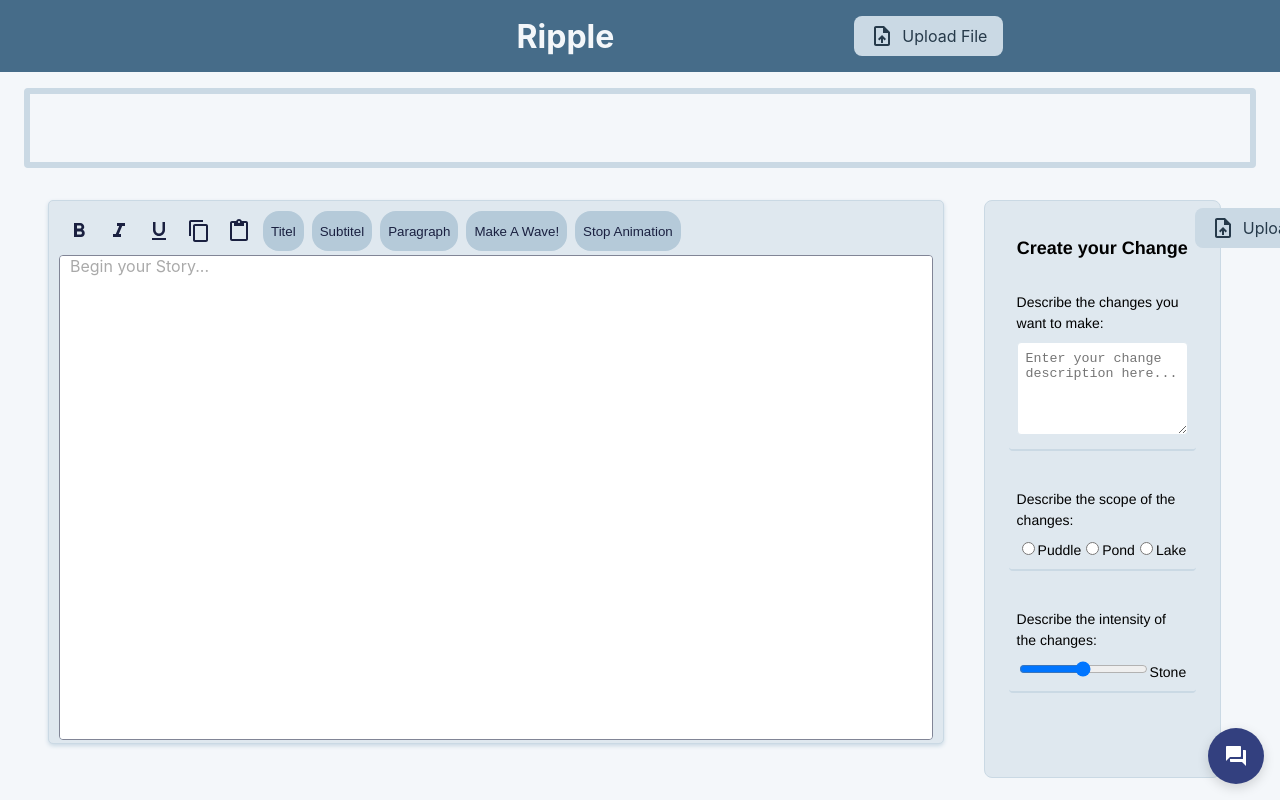
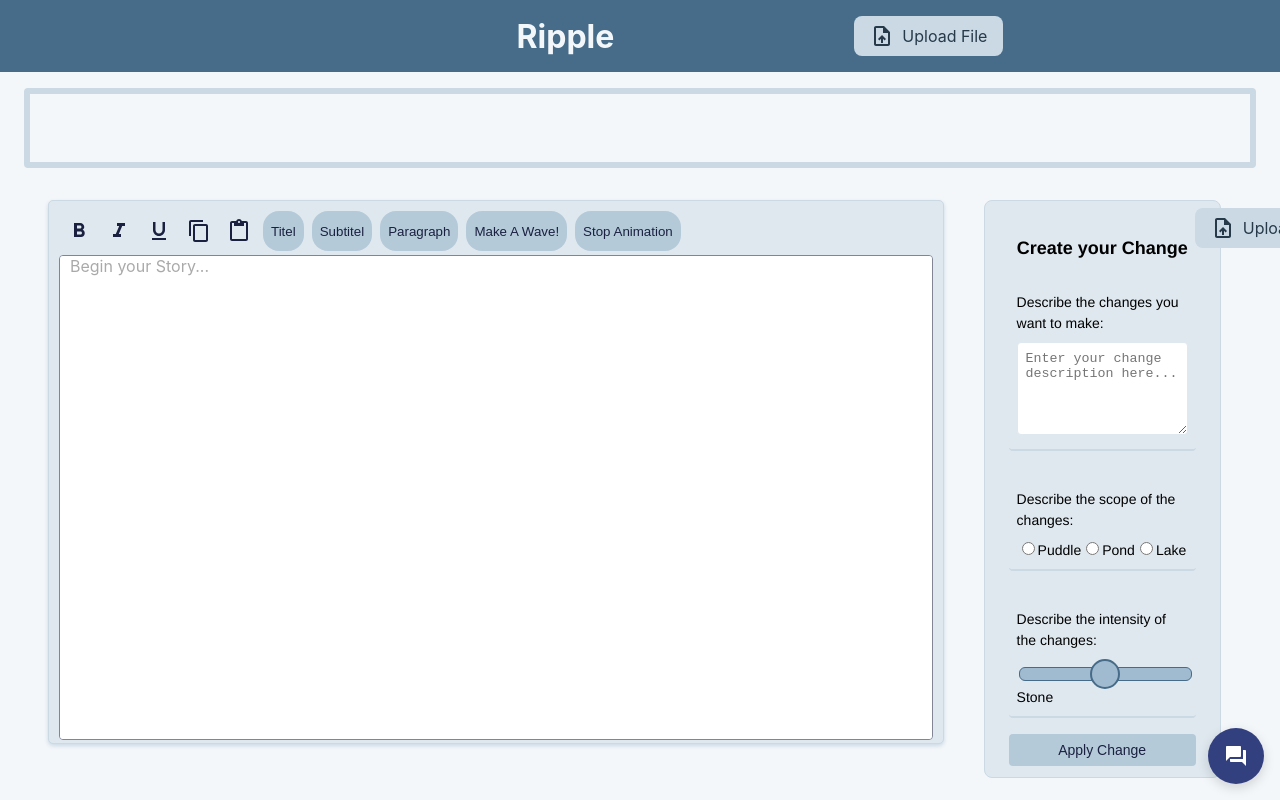
Before and after one commit to EmlMeml/thesis-project, a React (Create React App) app: page / in a window 1280 px wide. Shown: the top 800 px of the page. Built offline with nearby package versions, Linux system fonts and the light colour scheme.

Commit message:
form design

```diff
--- a/src/css/form.css
+++ b/src/css/form.css
@@ -54,7 +54,62 @@
     margin-bottom: 16px;
 }
 
+#change-intensity{
+    width: 100%;
+    margin-top: 8px;
+    cursor: pointer;
+}
+
+input[type=range]:focus {
+    outline: none;
+    border: 1px solid #263a4a;
+}
+
+input[type=range] {
+	appearance: none;
+	width: 100%;
+	border-radius: 6px;
+	height: 12px;
+	border: 1px solid #466c89;
+	background-color: #a0bacf;
+}
+
+input[type='range']::-webkit-slider-thumb {
+	appearance: none;
+	background-color: #a0bacf;
+	border: 2px solid #466c89;
+	width: 30px;
+	height: 30px;
+	border-radius: 15px;
+	cursor: pointer;
+}
+
+input[type=range]::-moz-range-thumb {
+  background: #a0bacf;
+  border: 2px solid #466c89;
+  width: 30px;
+  height: 30px;
+  border-radius: 15px;
+  cursor: pointer;
+}
+
+
 #change-visualize-container {
     margin-top: 16px;
     text-align: center;
 }
+
+#change-submit {
+    background-color: #b5cad9;
+    color: #1a2040;
+    border: none;
+    border-radius: 4px;
+    padding: 8px 16px;
+    font-size: 14px;
+    cursor: pointer;
+    width: 100%;
+}
+
+#change-submit:hover {
+    background-color: #8babc4;
+}
--- a/src/custom/ChangeCreator.tsx
+++ b/src/custom/ChangeCreator.tsx
@@ -35,11 +35,13 @@ export const ChangeCreator = () => {
                 value={intensityIndex}
                 onChange={(e) => setIntensityIndex(Number(e.target.value))}
             />
+            <br></br>
             <output id="change-intensity-output">{intensityMapping[intensityIndex]}</output>
         </div>
        <div id="change-visualize-container">
        {/* Todo: Add dynamic pic for stone that is "thrown" based on the intensity of the change */}
        </div>
+       <input type="submit" value="Apply Change" id="change-submit" />
     </div>
     );
 }
```
